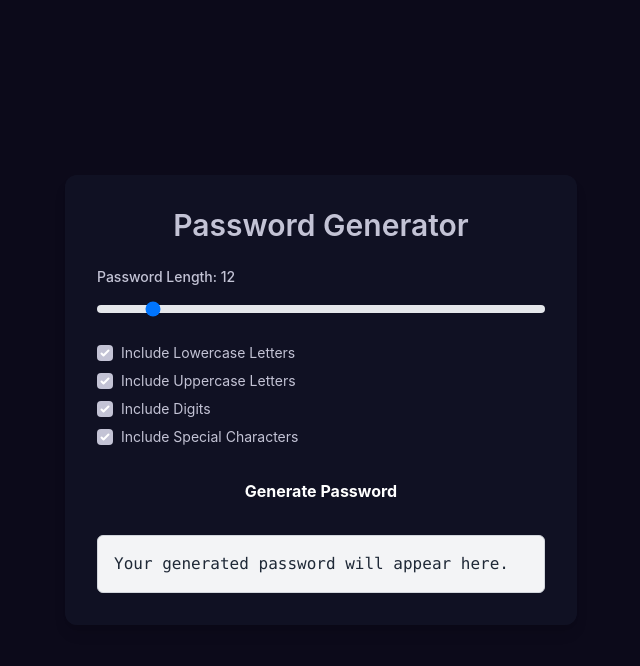
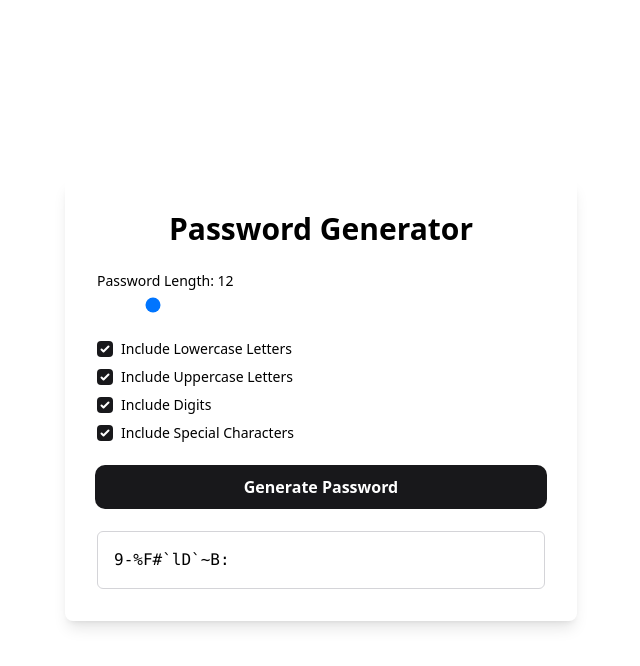
Before and after one commit to Wizard780/bookish-robot, a plain HTML site: page index.html in a window 1280 px wide. Both pictures are taken after a click on the button "Generate Password". Shown: the whole page, without its empty margins (319-959 px from the left). Drawn offline with nearby package versions, Linux system fonts and the light colour scheme.

Commit message:
Update index.html

```diff
--- a/index.html
+++ b/index.html
@@ -49,117 +49,110 @@
             }
         }
     </script>
-    <style>
-        :root {
-            --background: 246 44% 7%;
-            --foreground: 240 18% 80%;
-            --card: 237 36% 10%;
-            --border-width: 2px;
-            --border-radius: 12px;
-            --gradient: conic-gradient(from 180deg at 50% 70%, hsla(0,0%,98%,1) 0deg, #eec32d 72deg, #ec4b4b 144deg, #709ab9 216deg, #4dffbf 288deg, hsla(0,0%,98%,1) 360deg);
-        }
-
-        body {
-            background-color: hsl(var(--background));
-            color: hsl(var(--foreground));
-            font-family: "Geist Sans", "SF Pro Text", "Helvetica Neue", sans-serif;
-        }
-
-        #passwordGenerator {
-            background-color: hsl(var(--card));
-            border-radius: var(--border-radius);
-            position: relative;
-            overflow: hidden;
-            transition: transform 0.3s ease;
-        }
-
-        #passwordGenerator:hover {
-            transform: scale(1.02);
-        }
-
-        #passwordGenerator::before,
-        #passwordGenerator::after {
-            content: "";
-            position: absolute;
-            inset: -5px;
-            background: var(--gradient);
-            background-attachment: fixed;
-            border-radius: var(--border-radius);
-            filter: blur(10px);
-            z-index: -1;
-            opacity: 0;
-            transition: opacity 0.3s ease;
-        }
-
-        #passwordGenerator:hover::before,
-        #passwordGenerator:hover::after {
-            opacity: 1;
-        }
-
-        #passwordGenerator::after {
-            filter: blur(20px);
-        }
-
-        .content {
-            background-color: hsl(var(--card));
-            border-radius: var(--border-radius);
-            padding: 2rem;
-            position: relative;
-            z-index: 1;
-        }
+    <style type="text/tailwindcss">
+        @layer base { :root { --background: 0 0% 100%; --foreground: 240 10% 3.9%; --card: 0 0% 100%; --card-foreground: 240 10% 3.9%; --popover: 0 0% 100%; --popover-foreground: 240 10% 3.9%; --primary: 240 5.9% 10%; --primary-foreground: 0 0% 98%; --secondary: 240 4.8% 95.9%; --secondary-foreground: 240 5.9% 10%; --muted: 240 4.8% 95.9%; --muted-foreground: 240 3.8% 46.1%; --accent: 240 4.8% 95.9%; --accent-foreground: 240 5.9% 10%; --destructive: 0 84.2% 60.2%; --destructive-foreground: 0 0% 98%; --border: 240 5.9% 90%; --input: 240 5.9% 90%; --ring: 240 5.9% 10%; --radius: 0.5rem; } .dark { --background: 240 10% 3.9%; --foreground: 0 0% 98%; --card: 240 10% 3.9%; --card-foreground: 0 0% 98%; --popover: 240 10% 3.9%; --popover-foreground: 0 0% 98%; --primary: 0 0% 98%; --primary-foreground: 240 5.9% 10%; --secondary: 240 3.7% 15.9%; --secondary-foreground: 0 0% 98%; --muted: 240 3.7% 15.9%; --muted-foreground: 240 5% 64.9%; --accent: 240 3.7% 15.9%; --accent-foreground: 0 0% 98%; --destructive: 0 62.8% 30.6%; --destructive-foreground: 0 0% 98%; --border: 240 3.7% 15.9%; --input: 240 3.7% 15.9%; --ring: 240 4.9% 83.9%; } }
     </style>
 </head>
-<body class="min-h-screen flex items-center justify-center p-4">
-    <div id="passwordGenerator" class="max-w-lg w-full shadow-lg">
-        <div class="content">
-            <h1 class="text-center text-3xl font-semibold mb-6">Password Generator</h1>
-            <form id="passwordForm">
+<body>
+    <div class="min-h-screen flex items-center justify-center p-4" style="background-color: var(--background);">
+        <div id="passwordGenerator" class="p-8 rounded-lg shadow-lg max-w-lg w-full transition-transform transform hover:scale-105 opacity-0" style="background-color: var(--card);">
+            <h1 class="text-center text-3xl font-semibold" style="color: var(--foreground);">Password Generator</h1>
+            <form id="passwordForm" class="mt-6">
                 <div class="mb-6">
-                    <label for="passwordLength" class="block text-sm font-medium mb-2">Password Length: <span id="passwordLengthValue">12</span></label>
-                    <input type="range" id="passwordLength" name="passwordLength" value="12" min="1" max="100" class="w-full h-2 bg-gray-200 rounded-lg appearance-none cursor-pointer" />
+                    <label for="passwordLength" class="block text-sm font-medium" style="color: var(--foreground);">Password Length: <span id="passwordLengthValue">12</span></label>
+                    <input type="range" id="passwordLength" name="passwordLength" value="12" min="1" max="100" class="w-full h-2 bg-gray-200 rounded-lg appearance-none cursor-pointer mt-2" style="color: var(--input); background-color: var(--card);" />
                 </div>
                 <div class="mb-6">
                     <div class="flex items-center mb-2">
-                        <input type="checkbox" id="includeLowercase" checked class="rounded h-4 w-4 text-primary border-gray-300 focus:ring-primary" />
-                        <label for="includeLowercase" class="ml-2 text-sm">Include Lowercase Letters</label>
+                        <input type="checkbox" id="includeLowercase" checked class="rounded h-4 w-4 text-primary border-zinc-300 focus:ring-primary transition duration-200 ease-in-out" />
+                        <label for="includeLowercase" class="ml-2 text-sm" style="color: var(--foreground);">Include Lowercase Letters</label>
                     </div>
                     <div class="flex items-center mb-2">
-                        <input type="checkbox" id="includeUppercase" checked class="rounded h-4 w-4 text-primary border-gray-300 focus:ring-primary" />
-                        <label for="includeUppercase" class="ml-2 text-sm">Include Uppercase Letters</label>
+                        <input type="checkbox" id="includeUppercase" checked class="rounded h-4 w-4 text-primary border-zinc-300 focus:ring-primary transition duration-200 ease-in-out" />
+                        <label for="includeUppercase" class="ml-2 text-sm" style="color: var(--foreground);">Include Uppercase Letters</label>
                     </div>
                     <div class="flex items-center mb-2">
-                        <input type="checkbox" id="includeDigits" checked class="rounded h-4 w-4 text-primary border-gray-300 focus:ring-primary" />
-                        <label for="includeDigits" class="ml-2 text-sm">Include Digits</label>
+                        <input type="checkbox" id="includeDigits" checked class="rounded h-4 w-4 text-primary border-zinc-300 focus:ring-primary transition duration-200 ease-in-out" />
+                        <label for="includeDigits" class="ml-2 text-sm" style="color: var(--foreground);">Include Digits</label>
                     </div>
                     <div class="flex items-center mb-2">
-                        <input type="checkbox" id="includeSpecial" checked class="rounded h-4 w-4 text-primary border-gray-300 focus:ring-primary" />
-                        <label for="includeSpecial" class="ml-2 text-sm">Include Special Characters</label>
+                        <input type="checkbox" id="includeSpecial" checked class="rounded h-4 w-4 text-primary border-zinc-300 focus:ring-primary transition duration-200 ease-in-out" />
+                        <label for="includeSpecial" class="ml-2 text-sm" style="color: var(--foreground);">Include Special Characters</label>
                     </div>
                 </div>
-                <button type="button" id="generatePassword" class="w-full py-2 rounded-lg font-bold text-white bg-primary hover:bg-primary/80 focus:outline-none focus:ring-2 focus:ring-primary focus:ring-opacity-50 transition duration-200 ease-in-out">
+                <button type="button" id="generatePassword" class="w-full py-2 rounded-lg font-bold text-white bg-primary hover:bg-primary/80 focus:outline-none focus:ring-2 focus:ring-primary focus:ring-opacity-50 transition duration-200 ease-in-out transform hover:translate-y-1">
                     Generate Password
                 </button>
             </form>
-            <div id="passwordOutput" class="mt-6 p-4 font-mono rounded-md border border-gray-300 bg-gray-100 text-gray-800">
+            <div id="passwordOutput" class="mt-6 p-4 font-mono rounded-md border border-zinc-300 transition-all duration-300 ease-in-out" style="background-color: var(--card); color: var(--card-foreground);">
                 Your generated password will appear here.
             </div>
         </div>
     </div>
 
     <script>
-        // ... (previous JavaScript code remains the same)
+        console.log('Script is running');
 
         // Fade in the password generator
         window.addEventListener('load', function() {
             const passwordGenerator = document.getElementById('passwordGenerator');
-            passwordGenerator.style.opacity = '0';
             passwordGenerator.style.transition = 'opacity 1s ease-in-out';
             setTimeout(() => {
                 passwordGenerator.style.opacity = '1';
             }, 100);
         });
 
-        // ... (rest of the JavaScript code remains the same)
+        function generatePassword() {
+            console.log('Generate password function called');
+            const length = parseInt(document.getElementById('passwordLength').value);
+            const includeLowercase = document.getElementById('includeLowercase').checked;
+            const includeUppercase = document.getElementById('includeUppercase').checked;
+            const includeDigits = document.getElementById('includeDigits').checked;
+            const includeSpecial = document.getElementById('includeSpecial').checked;
+
+            console.log('Preferences:', { length, includeLowercase, includeUppercase, includeDigits, includeSpecial });
+
+            const lowercaseChars = 'abcdefghijklmnopqrstuvwxyz';
+            const uppercaseChars = 'ABCDEFGHIJKLMNOPQRSTUVWXYZ';
+            const digitChars = '0123456789';
+            const specialChars = '!@#$%^&*()_+~`|}{[]:;?><,./-=';
+
+            let charPool = '';
+            if (includeLowercase) charPool += lowercaseChars;
+            if (includeUppercase) charPool += uppercaseChars;
+            if (includeDigits) charPool += digitChars;
+            if (includeSpecial) charPool += specialChars;
+
+            if (charPool === '') {
+                document.getElementById('passwordOutput').textContent = 'Please select at least one character type.';
+                return;
+            }
+
+            console.log('Character pool:', charPool);
+
+            let password = '';
+            for (let i = 0; i < length; i++) {
+                const randomIndex = Math.floor(Math.random() * charPool.length);
+                password += charPool[randomIndex];
+            }
+
+            console.log('Generated password:', password);
+            document.getElementById('passwordOutput').textContent = password;
+        }
+
+        document.getElementById('generatePassword').addEventListener('click', function() {
+            console.log('Button clicked');
+            generatePassword();
+        });
+
+        // Update password length value when slider changes
+        const passwordLengthSlider = document.getElementById('passwordLength');
+        const passwordLengthValue = document.getElementById('passwordLengthValue');
+        passwordLengthSlider.addEventListener('input', function() {
+            passwordLengthValue.textContent = this.value;
+        });
+
+        console.log('Script finished loading');
     </script>
 </body>
 </html>
```
